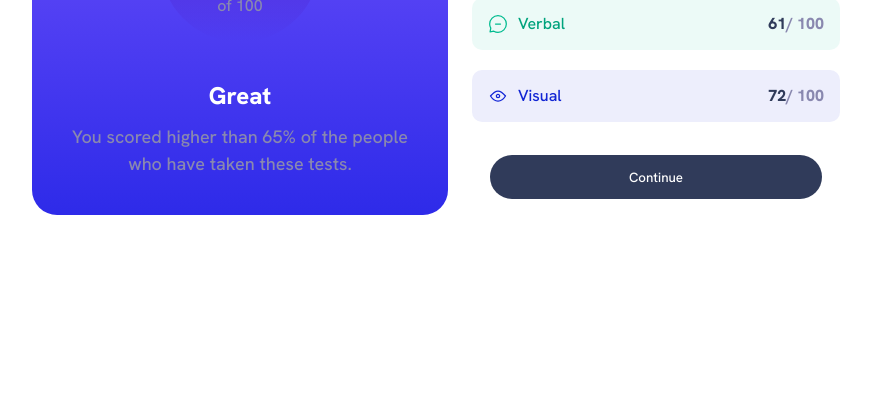
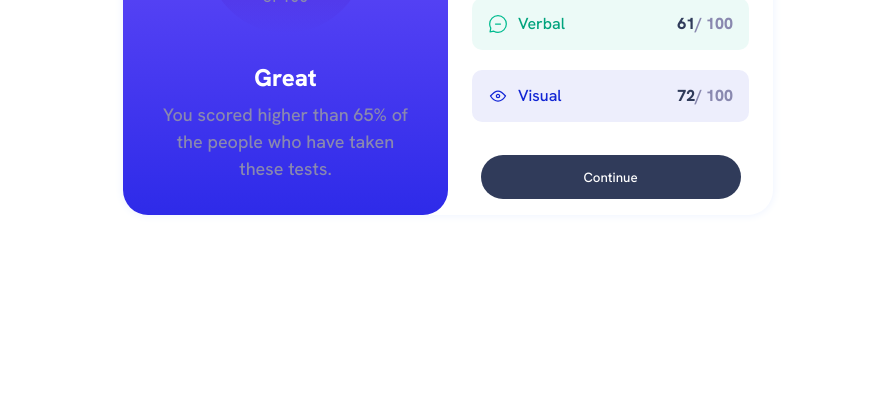
Before and after one commit to ofthewildfire/Results-SummaryJSON-Frontendmentor, a plain HTML site: page index.html in a window 1280 px wide. Shown: the part 399-800 px from the top of the page, without its empty margins (192-1063 px from the left). Drawn offline with Linux system fonts and the light colour scheme.

Commit message:
changed width

```diff
--- a/css/style.css
+++ b/css/style.css
@@ -256,16 +256,23 @@ body {
       align-items: center;
       justify-content: center;
       flex-flow: column;
+      /* background-color: black; */
    }
 
    .container {
       display: grid;
       grid-template-columns: repeat(2, 1fr);
-      max-width: 65%;
+      max-width: 650px;
       margin: 0 auto;
+      box-shadow: 0px 0px 10px var(--paleBlue-clr);
+      border-radius: 25px;
    }
 
    .left {
       border-radius: 25px;
    }
+
+   .right {
+      border-radius: 25px;
+   }
 }
```
